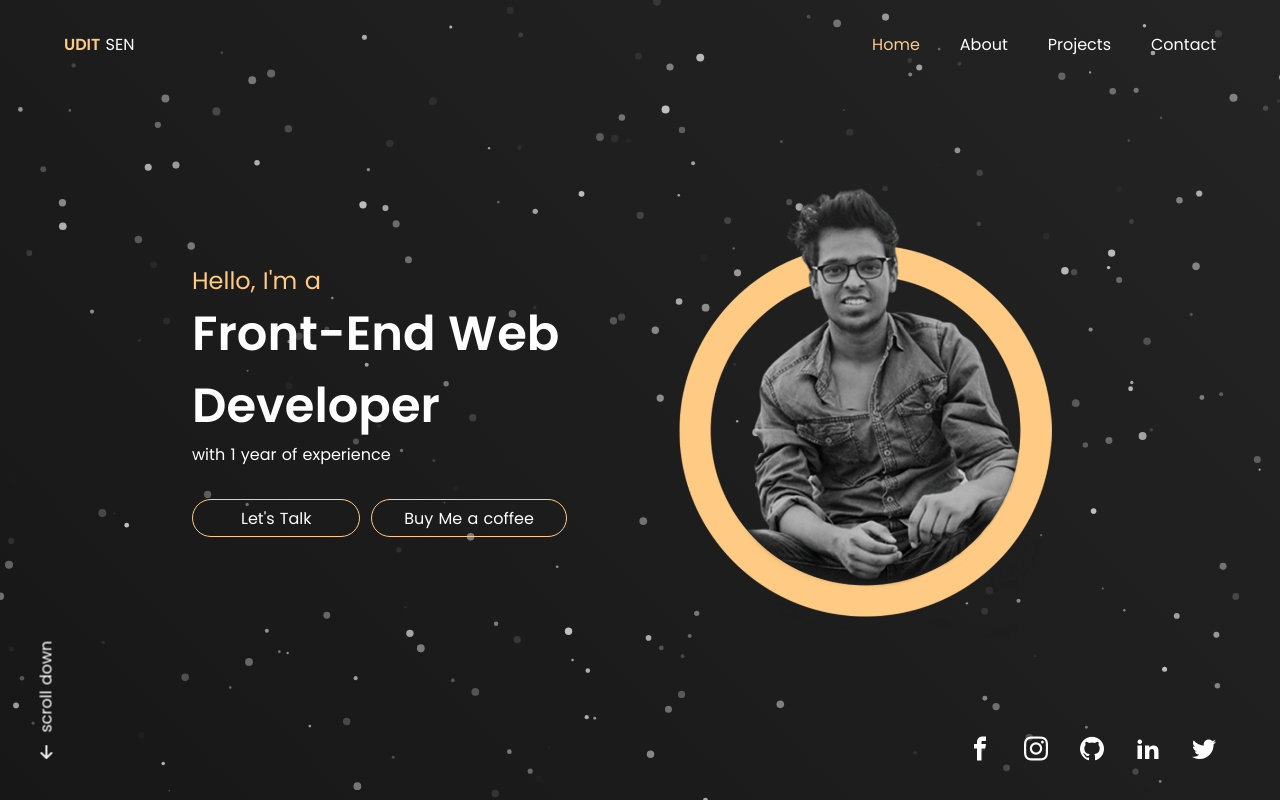
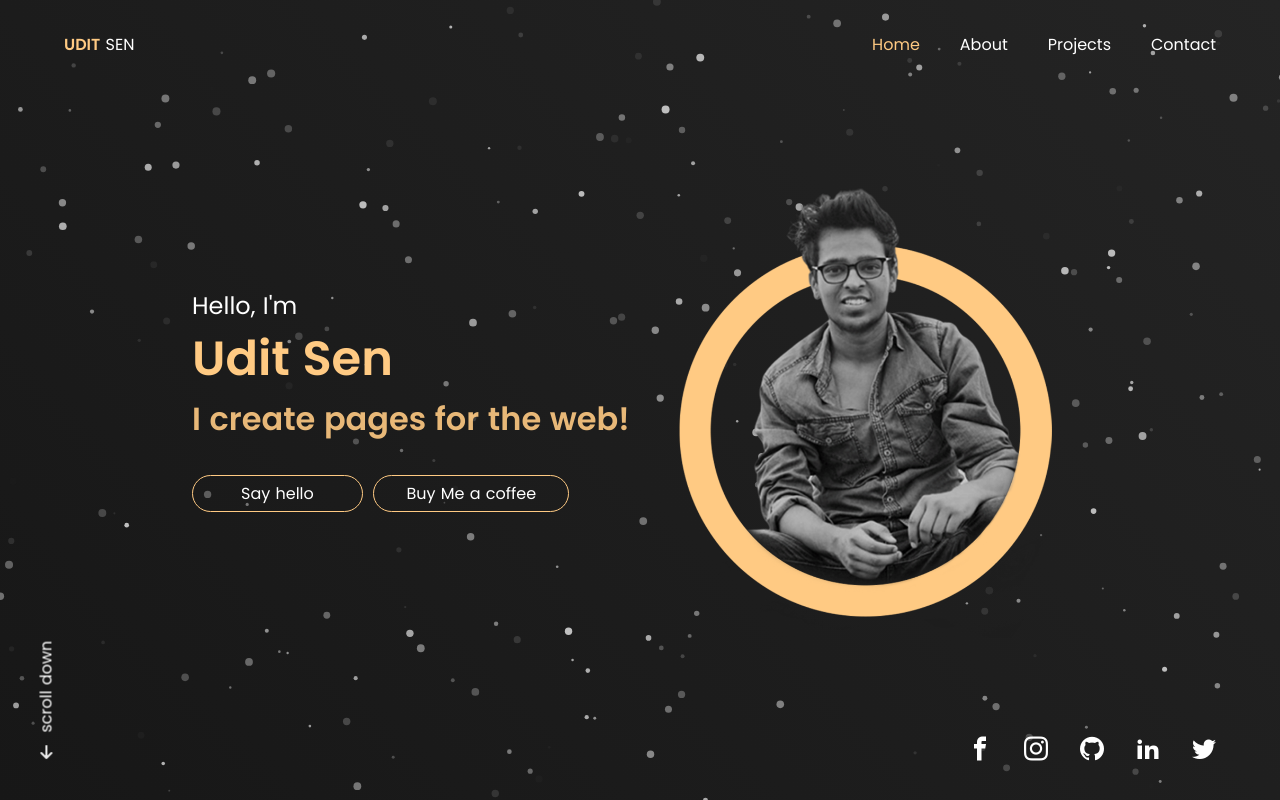
Before and after one commit to aedit/v2, a Nuxt app: page / in a window 1280 px wide. Built offline with nearby package versions, Linux system fonts and the light colour scheme.

Commit message:
Modifications to home page

```diff
--- a/assets/styles/pages/_home.scss
+++ b/assets/styles/pages/_home.scss
@@ -9,8 +9,13 @@
     flex-direction: column;
     justify-content: center;
 
+    &__name {
+      font-size: 3rem;
+    }
+
     &__head {
-      font-size: 3rem;
+      opacity: 0.9;
+      font-size: 2rem;
     }
 
     &__action {
--- a/pages/index.vue
+++ b/pages/index.vue
@@ -1,12 +1,14 @@
 <template>
   <main class="home" @mousewheel="changeRoute">
     <div class="home__content">
-      <h2 class="color-primary fw-400">Hello, I'm a</h2>
-      <h1 class="home__content__head">Front-End Web Developer</h1>
-      <h4 class="mb-6 fw-400">with 1 year of experience</h4>
+      <h2 class="fw-400">Hello, I'm</h2>
+      <h1 class="color-primary home__content__name">Udit Sen</h1>
+      <h2 class="home__content__head mb-6 color-primary">
+        I create pages for the web!
+      </h2>
       <div class="home__content__action">
         <button class="border-primary px-9 py-1 rounded fw-400 mr-2">
-          Let's Talk
+          Say hello
         </button>
         <button class="border-primary px-6 py-1 rounded fw-400">
           Buy Me a coffee
```
